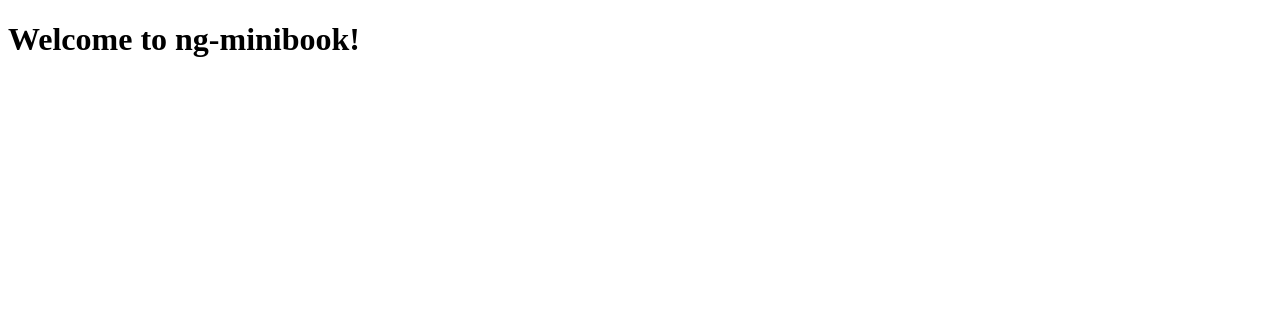
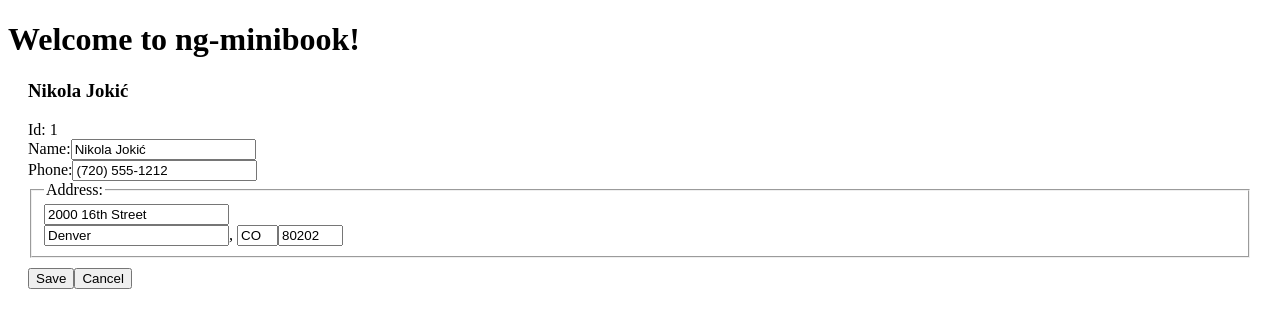
Before and after one commit to anohabbah/ng-mini-book, an Angular app: page /edit/1 in a window 1280 px wide. Before the commit this address led to /. Shown: the top 328 px of the page. Built offline with nearby package versions, Linux system fonts and the light colour scheme.

Commit message:
add edit component

```diff
--- a/src/app/app-routing.module.ts
+++ b/src/app/app-routing.module.ts
@@ -1,9 +1,11 @@
 import { NgModule } from '@angular/core';
 import { RouterModule, Routes } from '@angular/router';
 import { SearchComponent } from "./search/search.component";
+import { EditComponent } from "@app/edit/edit.component";
 
 const routes: Routes = [
   { path: 'search', component: SearchComponent },
+  { path: 'edit/:id', component: EditComponent },
   { path: '', redirectTo: '/search', pathMatch: 'full' }
 ];
 
--- a/src/app/app.module.ts
+++ b/src/app/app.module.ts
@@ -6,11 +6,13 @@ import { AppComponent } from './app.component';
 import { SearchComponent } from './search/search.component';
 import { FormsModule } from "@angular/forms";
 import {HttpClientModule} from "@angular/common/http";
+import { EditComponent } from './edit/edit.component';
 
 @NgModule({
   declarations: [
     AppComponent,
-    SearchComponent
+    SearchComponent,
+    EditComponent
   ],
   imports: [
     BrowserModule,
--- /dev/null
+++ b/src/app/edit/edit.component.css
@@ -0,0 +1,7 @@
+:host {
+  display: block;
+  padding: 0 20px;
+}
+button {
+  margin-top: 10px;
+}
--- /dev/null
+++ b/src/app/edit/edit.component.html
@@ -0,0 +1,26 @@
+<div *ngIf="person">
+  <h3>{{person.name}}</h3>
+  <div>
+    <label>Id:</label>
+    {{person.id}}
+  </div>
+  <div>
+    <label>Name:</label>
+    <input [(ngModel)]="person.name" name="name" id="name" placeholder="name"/>
+  </div>
+  <div>
+    <label>Phone:</label>
+    <input [(ngModel)]="person.phone" name="phone" id="phone" placeholder="Phone"/>
+  </div>
+  <fieldset>
+    <legend>Address:</legend>
+    <address>
+      <input [(ngModel)]="person.address.street" id="street"><br/>
+      <input [(ngModel)]="person.address.city" id="city">,
+      <input [(ngModel)]="person.address.state" id="state" size="2">
+      <input [(ngModel)]="person.address.zip" id="zip" size="5">
+    </address>
+  </fieldset>
+  <button (click)="save()" id="save">Save</button>
+  <button (click)="cancel()" id="cancel">Cancel</button>
+</div>
--- /dev/null
+++ b/src/app/edit/edit.component.ts
@@ -0,0 +1,55 @@
+import {Component, OnDestroy, OnInit} from '@angular/core';
+import {Person, SearchService} from "@app/shared";
+import {Subscription} from "rxjs";
+import {ActivatedRoute, Router} from "@angular/router";
+
+@Component({
+  selector: 'app-edit',
+  templateUrl: './edit.component.html',
+  styleUrls: ['./edit.component.css']
+})
+export class EditComponent implements OnInit, OnDestroy {
+  person!: Person;
+  sub!: Subscription;
+
+  constructor(private route: ActivatedRoute,
+              private router: Router,
+              private service: SearchService) {
+  }
+
+  async ngOnInit(): Promise<void> {
+    this.sub = this.route.params.subscribe(params => {
+      const id = + params.id; // (+) converts string 'id' to a number
+      this.service.get(id).subscribe(person => {
+        if (person) {
+          this.person = person;
+        } else {
+          this.gotoList();
+        }
+      });
+    });
+  }
+
+  ngOnDestroy(): void {
+    if (this.sub) {
+      this.sub.unsubscribe();
+    }
+  }
+
+  async cancel() {
+    await this.router.navigate(['/search']);
+  }
+
+  async save() {
+    this.service.save(this.person);
+    await this.gotoList();
+  }
+
+  async gotoList() {
+    if (this.person) {
+      await this.router.navigate(['/search', {term: this.person.name} ]);
+    } else {
+      await this.router.navigate(['/search']);
+    }
+  }
+}
--- a/src/app/search/search.component.html
+++ b/src/app/search/search.component.html
@@ -14,7 +14,7 @@
   </thead>
   <tbody>
   <tr *ngFor="let person of searchResults; let i=index">
-    <td>{{person.name}}</td>
+    <td><a [routerLink]="['/edit', person.id]">{{person.name}}</a></td>
     <td>{{person.phone}}</td>
     <td>{{person.address.street}}<br/>
       {{person.address.city}}, {{person.address.state}} {{person.address.zip}}
--- a/src/app/search/search.component.ts
+++ b/src/app/search/search.component.ts
@@ -1,18 +1,34 @@
-import { Component, OnInit } from '@angular/core';
-import {Person, SearchService} from "@app/shared";
+import { Component, OnDestroy, OnInit } from '@angular/core';
+import { Person, SearchService } from "@app/shared";
+import { ActivatedRoute } from "@angular/router";
+import { Subscription } from "rxjs";
 
 @Component({
   selector: 'app-search',
   templateUrl: './search.component.html',
   styleUrls: ['./search.component.css']
 })
-export class SearchComponent implements OnInit {
+export class SearchComponent implements OnInit, OnDestroy {
   query!: string;
   searchResults: Person[] = [];
+  private sub!: Subscription;
 
-  constructor(private searchService: SearchService) {}
+  constructor(private searchService: SearchService, private activatedRoute: ActivatedRoute) {}
 
-  ngOnInit(): void { }
+  ngOnInit(): void {
+    this.sub = this.activatedRoute.params.subscribe(params => {
+      if (params.term) {
+        this.query = decodeURIComponent(params.term);
+        this.search();
+      }
+    });
+  }
+
+  ngOnDestroy(): void {
+    if (this.sub) {
+      this.sub.unsubscribe();
+    }
+  }
 
   search(): void {
     this.searchService.search(this.query).subscribe(
--- a/src/app/shared/search/search.service.ts
+++ b/src/app/shared/search/search.service.ts
@@ -20,6 +20,19 @@ export class SearchService {
     return this.getAll().pipe(
       map((data: Person[]) => data.filter(item => JSON.stringify(item).toLowerCase().includes(q)))
     );
+  }
+
+  get(id: number): Observable<Person> {
+    return this.getAll().pipe(map((all: Person[]) => {
+      if (localStorage['person' + id]) {
+        return JSON.parse(localStorage['person' + id]);
+      }
+      return all.find((e: Person) => e.id === id);
+    }));
+  }
+
+  save(person: Person) {
+    localStorage['person' + person.id] = JSON.stringify(person);
   }
 }
 
```
Also changed, not shown: 1 other file (tests, documents, lock files or other folders).
